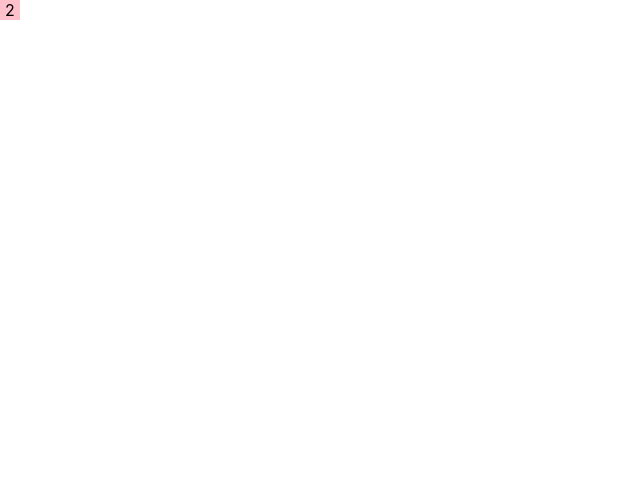
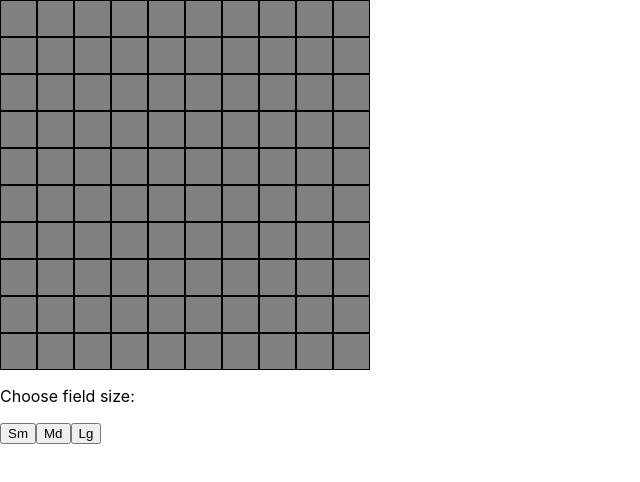
Before and after one commit to bozonja/react-square-grid, a React (Create React App) app: page / in a window 1280 px wide. Shown: the top 482 px of the page, without its empty margins (0-640 px from the left). Built offline with nearby package versions, Linux system fonts and the light colour scheme.

Commit message:
Add gird with rows and random number

```diff
--- a/src/App.css
+++ b/src/App.css
@@ -0,0 +1,8 @@
+.grid {
+  display: flex;
+}
+
+.row {
+  border: 1px solid black;
+  cursor: pointer;
+}
--- a/src/App.tsx
+++ b/src/App.tsx
@@ -1,21 +1,49 @@
 import "./App.css";
-import { Square } from "./components/Square/Square";
+//components
+import { Rows } from "./components/Rows";
 
 function App() {
   const size = {
-    sm: {
-      width: "20px",
-      height: "20px",
-    },
-    lg: {
-      width: "50px",
-      height: "50px",
-    },
+    sm: "20px",
+    md: "35px",
+    lg: "50px",
   };
 
+  // "Max amount of cols or rows is 10!
+  const numberOfCols = 10;
+  const numberOfRows = 10;
+  const numberOfColsAndRows = numberOfCols * numberOfRows;
+
+  const cols = new Array(numberOfCols).fill(0);
+  const rows = new Array(numberOfRows).fill(0);
+
+  if (numberOfCols > 10 || numberOfRows > 10) {
+    throw new Error(
+      "Max amount of cols or rows is 10! Total number of squares must not exceed 99!"
+    );
+  }
+
   return (
-    <div className="App">
-      <Square size={size.sm} />
+    <div>
+      <div className="grid">
+        {cols.map((_, i) => (
+          <div key={i}>
+            {rows.map((_, i) => (
+              <Rows
+                key={i}
+                size={size.md}
+                numberOfColsAndRows={numberOfColsAndRows}
+              />
+            ))}
+          </div>
+        ))}
+      </div>
+
+      {/* //TODO: change sizes by cliking buttons */}
+      <p>Choose field size:</p>
+      <button onClick={() => {}}>Sm</button>
+      <button onClick={() => {}}>Md</button>
+      <button onClick={() => {}}>Lg</button>
     </div>
   );
 }
--- /dev/null
+++ b/src/components/Rows.tsx
@@ -0,0 +1,34 @@
+import { useState } from "react";
+//css
+import "../App.css";
+
+interface ISize {
+  size: string;
+  numberOfColsAndRows: number;
+}
+
+export const Rows = ({ size, numberOfColsAndRows }: ISize) => {
+  const [pinkBgColor, setPinkBgColor] = useState(false);
+  const [randomNumber, setRandomNumber] = useState<any>(false);
+
+  const changeRandomNumber = () => {
+    return Math.floor(Math.random() * numberOfColsAndRows) + 1;
+  };
+
+  return (
+    <div
+      className="row"
+      style={{
+        backgroundColor: pinkBgColor ? "pink" : "grey",
+        minWidth: size,
+        minHeight: size,
+      }}
+      onClick={() => {
+        setPinkBgColor(!pinkBgColor);
+        setRandomNumber(randomNumber ? null : changeRandomNumber());
+      }}
+    >
+      {randomNumber}
+    </div>
+  );
+};
--- a/src/components/Square/Square.tsx
+++ /dev/null
@@ -1,15 +0,0 @@
-import { FC } from "react";
-
-import "./square.css";
-
-interface ISize {
-  size: { width: string; height: string };
-}
-
-export const Square: FC<ISize> = ({ size }) => {
-  return (
-    <div className="square" style={size}>
-      2
-    </div>
-  );
-};
--- a/src/components/Square/square.css
+++ /dev/null
@@ -1,8 +0,0 @@
-.square {
-  display: flex;
-  align-items: center;
-  justify-content: center;
-  width: 50px;
-  height: 50px;
-  background-color: pink;
-}
```
